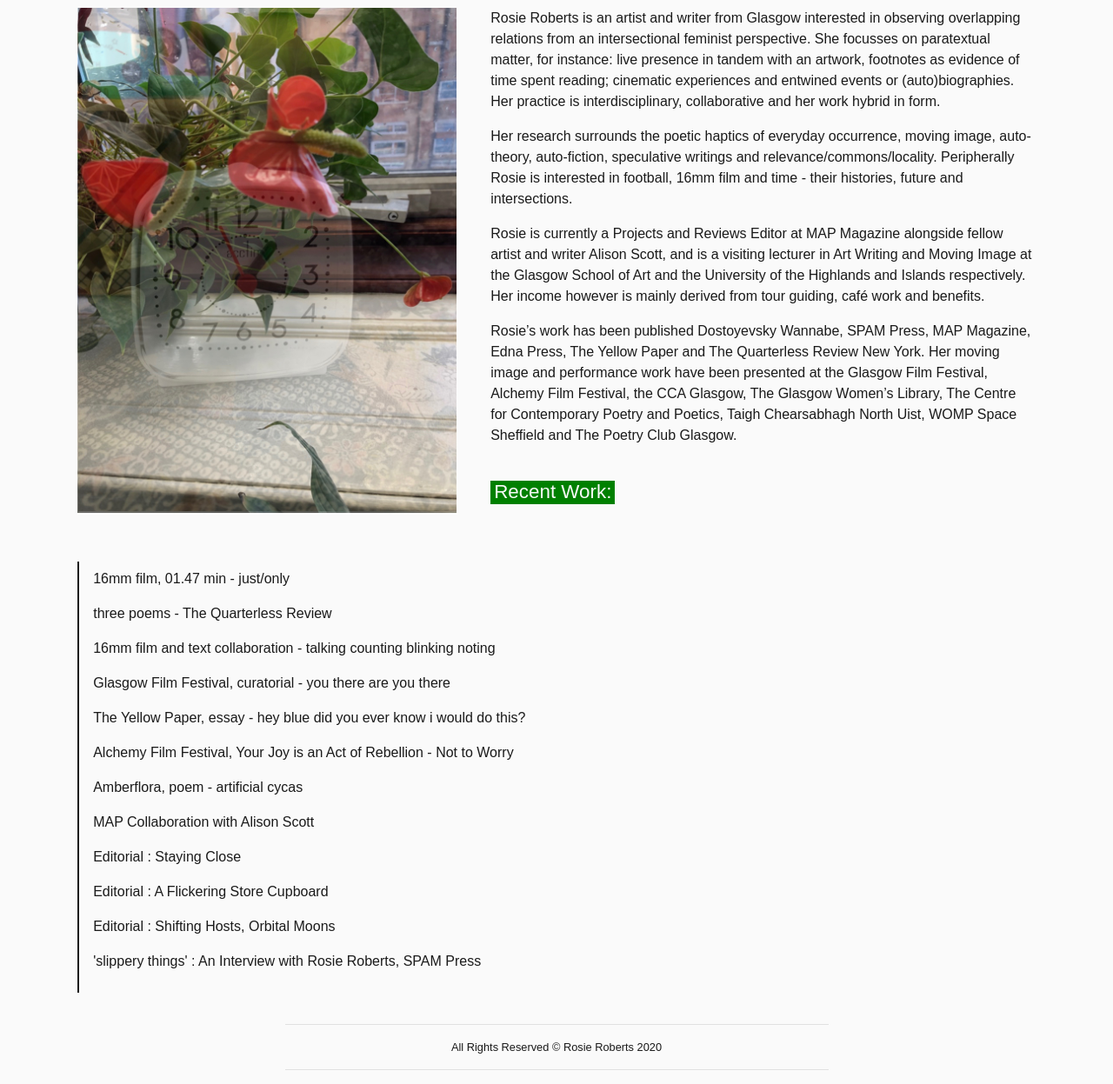
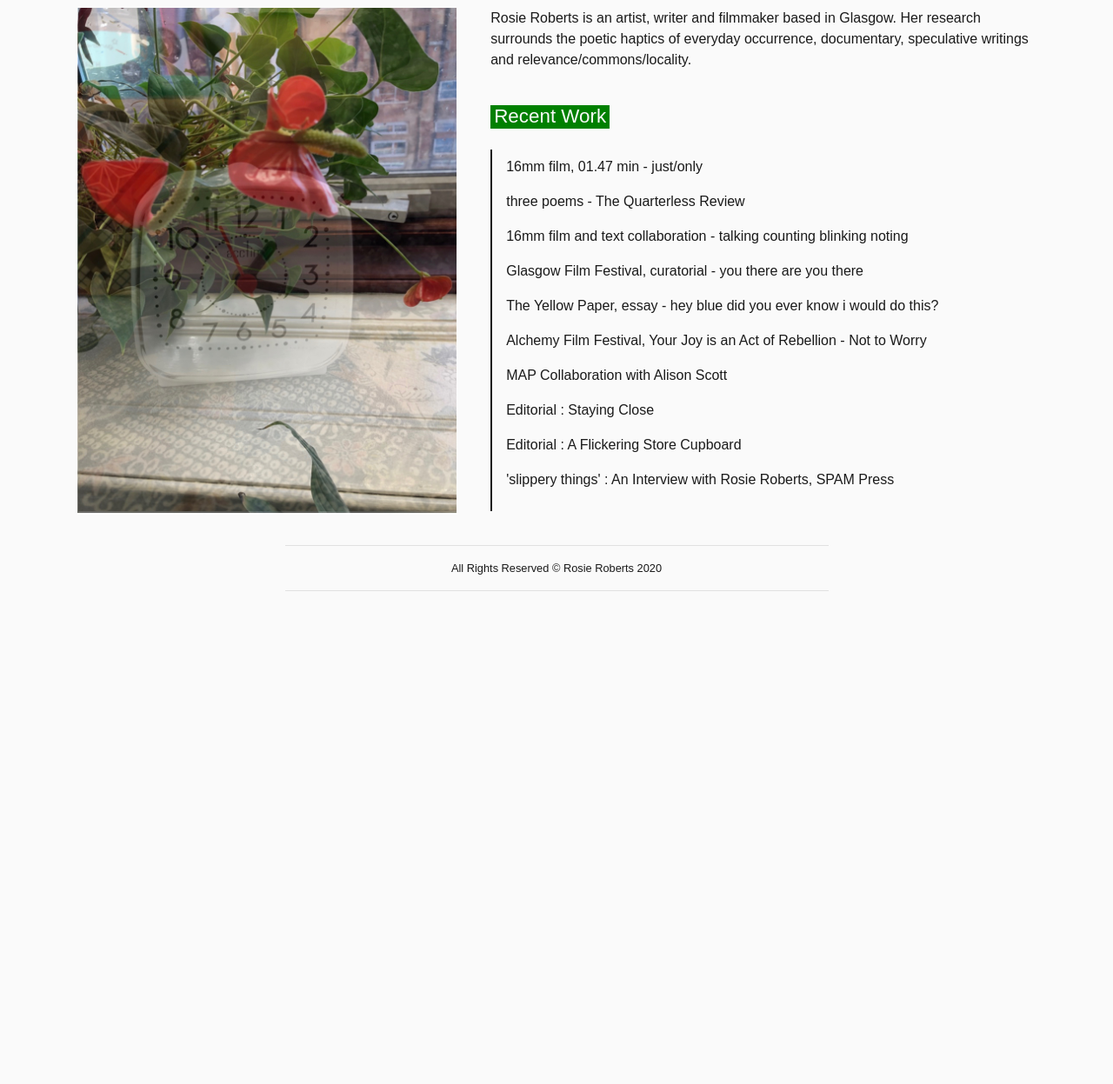
Before and after one commit to rhine-ro/rhine-ro.github.io, a plain HTML site: page index.html in a window 1280 px wide. Shown: the part 82-1329 px from the top of the page at 87% size. After the commit the page ends 800 px from the top, so only its background shows below. Drawn offline with nearby package versions, Linux system fonts and the light colour scheme.

Commit message:
update layout

```diff
--- a/index.html
+++ b/index.html
@@ -62,36 +62,12 @@
 
         <div class="col-md-7 box">
                 <p>
-                Rosie Roberts is an artist and writer from Glasgow interested in observing overlapping relations from an intersectional feminist perspective. She focusses on paratextual matter, for instance: live presence in tandem with an artwork, footnotes as evidence of time spent reading; cinematic experiences and entwined events or (auto)biographies. Her practice is interdisciplinary, collaborative and her work hybrid in form.
-                </p>
-                <p>
-                Her research surrounds the poetic haptics of everyday occurrence, moving image, auto-theory, auto-fiction, speculative writings and relevance/commons/locality. Peripherally Rosie is interested in football, 16mm film and time - their histories, future and intersections.
-                </p>
-                <p>
-                Rosie is currently a Projects and Reviews Editor at MAP Magazine alongside fellow artist and writer Alison Scott, and is a visiting lecturer in Art Writing and Moving Image at the Glasgow School of Art and the University of the Highlands and Islands respectively. Her income however is mainly derived from tour guiding, café work and benefits.
-                </p>
-                <p>
-                Rosie’s work has been published Dostoyevsky Wannabe, SPAM Press, MAP Magazine, Edna Press, The Yellow Paper and The Quarterless Review New York. Her moving image and performance work have been presented at the Glasgow Film Festival, Alchemy Film Festival, the CCA Glasgow, The Glasgow Women’s Library, The Centre for Contemporary Poetry and Poetics, Taigh Chearsabhagh North Uist, WOMP Space Sheffield and The Poetry Club Glasgow.
+                Rosie Roberts is an artist, writer and filmmaker based in Glasgow. Her research surrounds the poetic haptics of everyday occurrence, documentary, speculative writings and relevance/commons/locality.
                 </p>
                 <br>
-                <h2>Recent Work:</h2>
-        </div>
-    </div>
-
-    <div class="row">
-
-        <!-- <div class="col-md-5 box">
-
-          <img src="images/oh_stilled_stopper_RR_2020.png" class="img-fluid" alt="">
-
-        </div> -->
-
-        <div class="col-md-12 box">
+                <h2>Recent Work</h2>
 
 <div class="feature">
-                <!-- <h2>Recent Work:</h2> -->
-                <p>
-
                 <div class="work-item">
                 <a href="https://vimeo.com/354011349">16mm film, 01.47 min - just/only</a>
                 </div>
@@ -116,9 +92,9 @@
                 <a href=" https://alchemyfilmandarts.org.uk/your-joy-is-an-act-of-rebellion/">Alchemy Film Festival, Your Joy is an Act of Rebellion - Not to Worry</a>
                 </div>
 
-                  <div class="work-item">
+                <!-- <div class="work-item">
                 <a href="https://www.amberflora.com/issues/issue-5/rosie-roberts-artificial-cycas/ ">Amberflora, poem - artificial cycas</a>
-                  </div>
+                </div> -->
 
 
                 <div class="work-item">
@@ -134,17 +110,28 @@
                 <a href="https://mapmagazine.co.uk/editorial-a-flickering-in-the-store-cupboard ">Editorial : A Flickering Store Cupboard</a>
                 </div>
 
-                  <div class="work-item">
+                <!-- <div class="work-item">
                 <a href="https://mapmagazine.co.uk/issue-58-shifting-hosts-orbital-moons">Editorial : Shifting Hosts, Orbital Moons</a>
-                  </div>
+                </div> -->
 
                 <div class="work-item">
                 <a href="https://spamzine.co.uk/post/190857811067/slippery-things-an-interview-with-rosie-roberts">'slippery things' : An Interview with Rosie Roberts, SPAM Press</a>
                 </p>
                 </div>
+              </div>
+        </div>
+
 
     </div>
-        </div>
+
+    <div class="row">
+
+        <!-- <div class="col-md-5 box">
+
+          <img src="images/oh_stilled_stopper_RR_2020.png" class="img-fluid" alt="">
+
+        </div> -->
+
     </div>
 
 
--- a/main.css
+++ b/main.css
@@ -184,6 +184,9 @@ a:hover {
   background-color: yellow;
 }
 
+h2 {
+  margin-bottom: 1.5rem;
+}
 
 /* a.article-title:hover {
 
```
Lines whose indentation alone changed are shown as unchanged.
